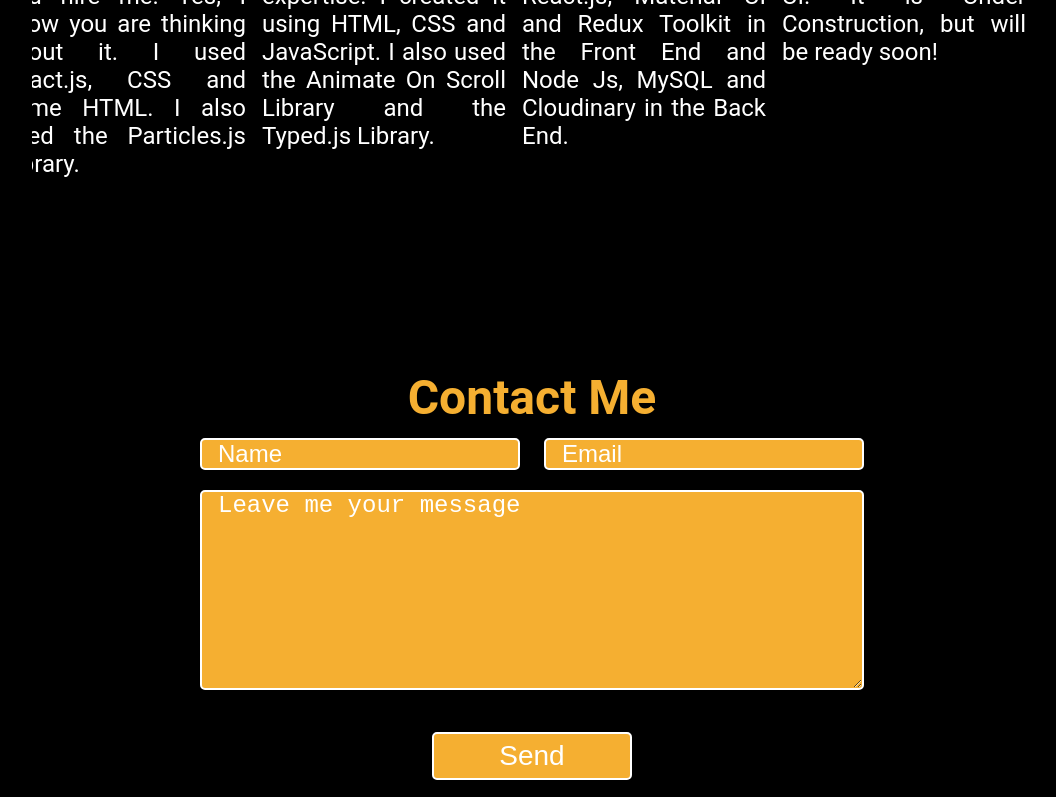
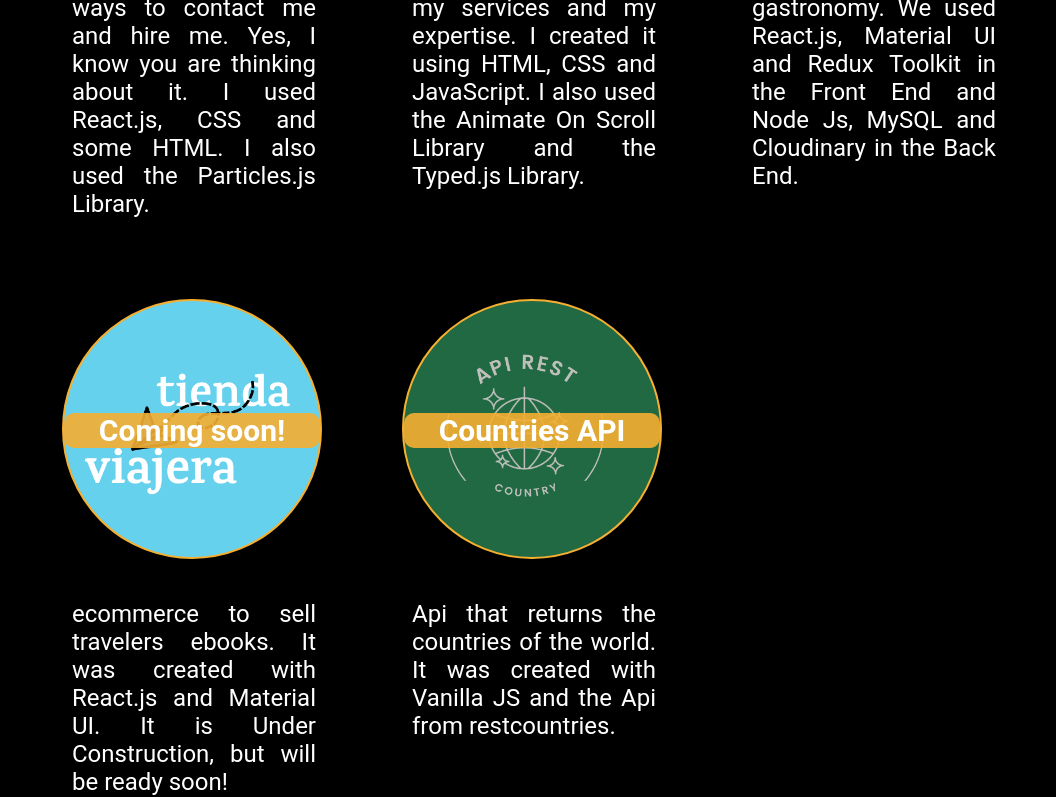
Before and after one commit to nicobonder/webdevportfolio, a React (Create React App) app: page / in a window 1280 px wide. Shown: the part 2000-2797 px from the top of the page, without its empty margins (108-1164 px from the left). Built offline with nearby package versions, Linux system fonts and the light colour scheme.

Commit message:
api country project added and grid style added

```diff
--- a/src/components/Project.js
+++ b/src/components/Project.js
@@ -9,7 +9,7 @@ export default function Project(){
     return(
         <section className="projectSection">
             <h2>My projects</h2>
-            <div className="project">
+            <div className="project grid">
                 {
                     projectsEn.map(proyecto => ( //projectsEn es la array en projectDataEn, ProyectoCard es la card de proyectos individuales
                         <div>
--- a/src/components/Proyectos.js
+++ b/src/components/Proyectos.js
@@ -9,7 +9,7 @@ export default function Project(){
     return(
         <section className="projectSection">
             <h2>Mis proyectos</h2>
-            <div className="project">
+            <div className="project grid">
                 {
                     projects.map(proyecto => ( //projects es la array en projectData, ProyectoCard es la card de proyectos individuales
                         <div>
--- a/src/projectData.js
+++ b/src/projectData.js
@@ -25,14 +25,6 @@ const projects = [
     description: "Proyecto grupal en el que creamos una red social dedicada a la gastronomía. En el Front End usamos React.js, Material UI y Redux Toolkit, mientras que en el Back End usamos Node Js, MySQL y Cloudinary.",
     img: "",
     },
-/*    {id: 3,
-    clase: "gout",
-    link: "http://altoviaje.herokuapp.com/",
-    title: "Click para ver el proyecto",
-    name: "Alto Viaje",
-    description: "La página simula un blog de viajes. Tiene diferentes secciones y páginas. Incluí una sección para vender mis libros usando un API de Paypal. El sitio fue creado con HTML, CSS y JavaScript. Trabajé con EJS. También incluí la librería Scroll Trigger. Me encanta como queda el avioncito moviéndose por la página!",
-    img: "",
-    },*/
     {id: 4,
     clase: "tienda",
     link: "https://tiendaviajera.netlify.app/",
@@ -41,6 +33,14 @@ const projects = [
     description: "ecommerce creado para vender ebooks y artículos digitales de viajeros. Fue creado con React.js y Material UI.",
     img: "",
     },
+    {id: 5,
+    clase: "apiCountries",
+    link: "https://nicobondercountries.netlify.app/",
+    title: "Click para ver el proyecto",
+    name: "Countries API",
+    description: "Api que muestra los países de todo el mundo. Fue creado con Vanilla JS y la api de restcountries.",
+    img: "",
+    }
 ];
 
 export default projects;
--- a/src/projectDataEn.js
+++ b/src/projectDataEn.js
@@ -25,14 +25,6 @@ const projectsEn = [
     description: "Group project in which we created a social network dedicated to gastronomy. We used React.js, Material UI and Redux Toolkit in the Front End and Node Js, MySQL and Cloudinary in the Back End.",
     img: "",
     },
-    /*{id: 3,
-    clase: "gout",
-    link: "http://altoviaje.herokuapp.com/",
-    title: "Click to open this project",
-    name: "Alto Viaje",
-    description: "This site emulate a travel blog. It has different sections and pages. I also included a section to sell my books using a Paypal API. The site was created using  HTML, CSS and JavaScript. I worked with EJS. I included the Scroll Trigger Library. I love the airplane moving through the page!",
-    img: "",
-    },*/
     {id: 4,
     clase: "tienda",
     link: "https://tiendaviajera.netlify.app/",
@@ -41,6 +33,14 @@ const projectsEn = [
     description: "ecommerce to sell travelers ebooks. It was created with React.js and Material UI. It is Under Construction, but will be ready soon!",
     img: "",
     },
+    {id: 5,
+    clase: "apiCountries",
+    link: "https://nicobondercountries.netlify.app/",
+    title: "Click to open this project",
+    name: "Countries API",
+    description: "Api that returns the countries of the world. It was created with Vanilla JS and the Api from restcountries.",
+    img: "",
+    }
 ]
 
 export default projectsEn;
--- a/src/style.css
+++ b/src/style.css
@@ -138,7 +138,6 @@
         cursor: pointer;
     }
 
-
     .about h2{
         color: #F5AF31;
         font-size: 0.8rem;
@@ -290,82 +289,69 @@
         color: white;
     }
 
+    .portfolioReact, .content, .tienda, .gout, .apiCountries{
+        width: 5rem;
+        height: 5rem;
+        background-repeat: no-repeat;
+        text-align: center;
+        align-items: center;
+        justify-content: center;
+        border-radius: 50%;
+        border: solid 2px #F5AF31;
+    }
+
     .portfolioReact{
-        width: 5rem;
         background-image: url(./Images/logo_1.png);
         background-size: 140%;
         background-position-x: -0.8rem;
         background-position-y: -0.75rem;
-        height: 5rem;
-        background-repeat: no-repeat;
-        text-align: center;
-        align-items: center;
-        justify-content: center;
-        border-radius: 50%;
-        border: solid 2px #F5AF31;
         margin-bottom: 3rem;
     }
 
     .content{
-        width: 5rem;
         background-image: url(./Images/sentado.png);
         background-size: 100%;
-        height: 5rem;
-        background-repeat: no-repeat;
-        text-align: center;
-        align-items: center;
-        justify-content: center;
-        border-radius: 50%;
-        border: solid 2px #F5AF31;
         margin-bottom: 3rem;
         margin-top: 1rem;
-
     }
 
     .gout{
-        width: 5rem;
-        background-image: url(./Images/logoAltoViaje.png);
-        background-size: 100%;
-        height: 5rem;
-        background-repeat: no-repeat;
-        text-align: center;
-        align-items: center;
-        justify-content: center;
-        border-radius: 50%;
-        border: solid 2px #F5AF31;
+        background-image: url(./Images/logo3.png);
+        background-size: 101%;
         margin-bottom: 2.5rem;
         margin-top: 1rem;
     }
 
     .tienda{
-        width: 5rem;
         background-image: url(./Images/logoTienda.png);
         background-size: 100%;
-        height: 5rem;
-        background-repeat: no-repeat;
-        text-align: center;
-        align-items: center;
-        justify-content: center;
-        border-radius: 50%;
-        border: solid 2px #F5AF31;
         margin-bottom: 2.5rem;
-        margin-top: 2.5rem;
-    }
-
-    .contactSection{
-        display: flex;
-        flex-direction: column;
-    }
-
-    .contactSection h2{
+        margin-top: 1.5rem;
+    }
+
+    .apiCountries{
+        background-image: url(./Images/logoConuntry.png);
+        background-size: 100%;
+        margin-bottom: 2rem;
+        margin-top: 0.5rem;
+    }
+
+    .myForm{
+        display: flex;
+        flex-direction: column;
+        color: #e92b2d;
+        margin-top: 0;
+    }
+
+    .myForm h2{
         color: #F5AF31;
         font-size: 0.8rem;
-        margin: 1rem 0 0.7rem 0;
+        margin: 0.5rem 0 0.7rem 0;
     }
 
     .data{
         display: flex;
-        flex-direction: row;
+        flex-direction: column;
         align-items: center;
     }
 
@@ -374,74 +360,15 @@
         border-radius: 0.125rem;
         color: white;
         background-color: #F5AF31;
-        font-size: 0.4rem;
         text-align: left;
         margin: 0rem 0 0.5rem 0;
+        width: 7.5rem;
+        font-size: 0.5rem;
+        padding-left: 0.2rem;
     }
 
     input::placeholder{
         color: white;
-        padding-left: 0.2rem;
-    }
-
-    textarea{
-        border: 2px solid white;
-        border-radius: 0.125rem;
-        color: white;
-        background-color: #F5AF31;
-        font-size: 0.4rem;
-        width: 7.5rem;
-        height: 3rem;
-        text-align: left;
-        margin-bottom: 0.3rem;
-    }
-
-    textarea::placeholder{
-        color: white;
-        padding-left: 0.2rem;
-    }
-
-    button{
-        border: 0.05rem solid white;
-        border-radius: 0.125rem;
-        color: white;
-        background-color: #F5AF31;
-        font-size: 0.5rem;
-        width: 3rem;
-        height: 1rem;
-        text-align: center;
-        margin-bottom: 0rem;
-    }
-
-    button:hover{
-        cursor: pointer;
-    }
-
-    .error{
-        font-size: 0.5rem;
-        color: white;
-
-    }
-
-    #contact{
-        animation-duration: 3s;
-        animation-name: contact;
-        animation-iteration-count: infinite;
-    }
-
-    .contactSection{
-        display: flex;
-        flex-direction: column;
-    }
-
-    .data{
-        display: flex;
-        flex-direction: column;
-    }
-    input{
-        width: 7.5rem;
-        font-size: 0.5rem;
-        margin-bottom: 0rem;
         padding-left: 0.2rem;
     }
 
@@ -454,21 +381,53 @@
     }
 
     textarea{
+        display: block;
         font-size: 0.5rem;
         width: 7.5rem;
-        height: 5rem;
-        margin-bottom: 0.5rem;
         margin-top: 0.3rem;
         padding-left: 0.2rem;
+        border: 2px solid white;
+        border-radius: 0.125rem;
+        color: white;
+        background-color: #F5AF31;
+        height: 3rem;
+        text-align: left;
+        margin-bottom: 0.3rem;
+    }
+
+    textarea::placeholder{
+        color: white;
+        padding-left: 0.2rem;
     }
 
     button{
+        border: 0.05rem solid white;
+        border-radius: 0.125rem;
+        color: white;
+        background-color: #F5AF31;
+        text-align: center;
+        margin-bottom: 0rem;
         font-size: 0.7rem;
         width: 4rem;
         height: 1.2rem;
         cursor: pointer;
     }
 
+    button:hover{
+        cursor: pointer;
+    }
+
+    .error{
+        font-size: 0.5rem;
+        color: white;
+    }
+
+    #contact{
+        animation-duration: 3s;
+        animation-name: contact;
+        animation-iteration-count: infinite;
+    }
+
     form .error {
         color: #e92b2d;
         font-weight: 400;
@@ -484,17 +443,6 @@
         font-size: 14px;
         padding-top: 20px;
         color: #02a802;
-    }
-
-    .myForm{
-        color: #e92b2d;
-        margin-top: 0;
-    }
-
-    .myForm h2{
-        font-size: 0.8rem;
-        color: #F5AF31;
-        margin-top: 0rem;
     }
 
     .validationError{
@@ -602,7 +550,6 @@
         font-size: 0.6rem;
         margin: 0 0 1rem 0rem;
     }
-
 
     .fab{
         color: #4BC858;
@@ -751,7 +698,6 @@
         padding: 0.1rem 0.2rem;
     }
 
-
     .right2 a{
         color: white;
         text-decoration: none;
@@ -784,6 +730,7 @@
     .project{
         display: flex;
         flex-direction: column;
+        align-items: center;
     }
 
     .projectSection h3{
@@ -806,80 +753,83 @@
         color: white;
     }
 
+    .portfolioReact, .content, .gout, .tienda, .apiCountries{
+        width: 5rem;
+        height: 5rem;
+        background-repeat: no-repeat;
+        text-align: center;
+        align-items: center;
+        justify-content: center;
+        border-radius: 50%;
+        border: solid 2px #F5AF31;
+        margin-top: 0;
+    }
+
     .portfolioReact{
-        width: 5rem;
         background-image: url(./Images/logo_1.png);
         background-size: 140%;
         background-position-x: -0.8rem;
         background-position-y: -0.75rem;
-        height: 5rem;
-        background-repeat: no-repeat;
-        text-align: center;
-        align-items: center;
-        justify-content: center;
-        border-radius: 50%;
-        border: solid 2px #F5AF31;
+        margin-bottom: 3rem;
     }
 
     .content{
-        width: 5rem;
         background-image: url(./Images/sentado.png);
         background-size: 100%;
-        height: 5rem;
-        background-repeat: no-repeat;
-        text-align: center;
-        align-items: center;
-        justify-content: center;
-        border-radius: 50%;
-        border: solid 2px #F5AF31;
-        margin-top: 0rem;
     }
 
     .gout{
-        width: 5rem;
-        /*background-image: url(./Images/logoAltoViaje.png);*/
         background-image: url(./Images/logo3.png);
-        background-size: 100%;
-        height: 5rem;
-        background-repeat: no-repeat;
-        text-align: center;
-        align-items: center;
-        justify-content: center;
-        border-radius: 50%;
-        border: solid 2px #F5AF31;
-        margin-top: 0rem;
+        background-size: 101%;
     }
 
     .tienda{
-        width: 5rem;
         background-image: url(./Images/logoTienda.png);
         background-size: 100%;
-        height: 5rem;
-        background-repeat: no-repeat;
-        text-align: center;
-        align-items: center;
-        justify-content: center;
-        border-radius: 50%;
-        border: solid 2px #F5AF31;
-        margin-top: 1rem;
-    }
-
-    .contactSection{
-        display: flex;
-        flex-direction: column;
+    }
+
+    .apiCountries{
+        background-image: url(./Images/logoConuntry.png);
+        background-size: 100%;
+        margin-bottom: 2.5rem;
+
+    }
+
+    .myForm{
+        display: flex;
+        flex-direction: column;
+        margin-top: -1rem;
+    }
+
+    .myForm h2{
+        font-size: 0.8rem;
+        color: #F5AF31;
+        margin-top: 0;
     }
 
     .data{
         display: flex;
         flex-direction: row;
         justify-content: center;
-    }
-
-    input{
+        align-items: center;
+    }
+
+    #name, #email {
         width: 6rem;
         font-size: 0.5rem;
-        margin: 0.3rem;
         padding-left: 0.2rem;
+        background-color: #F5AF31;
+        color: white;
+        border-radius: 0.125rem;
+    }
+
+    #name{
+        margin: 0.3rem 0.3rem 0.3rem 0;
+
+    }
+    #email{
+        margin: 0.3rem 0 0.3rem 0.3rem;
+
     }
 
     form label {
@@ -896,6 +846,10 @@
         height: 5rem;
         margin-bottom: 0.5rem;
         padding-left: 0.2rem;
+        /*margin-left: 0.3rem;*/
+        background-color: #F5AF31;
+        color: white;
+        border-radius: 0.125rem;
     }
 
     button{
@@ -903,6 +857,9 @@
         width: 4rem;
         height: 1.2rem;
         cursor: pointer;
+        background-color: #F5AF31;
+        color: white;
+        border-radius: 0.125rem;
     }
 
     form .error {
@@ -920,17 +877,6 @@
         font-size: 14px;
         padding-top: 20px;
         color: #02a802;
-    }
-
-    .myForm{
-        color: #e92b2d;
-        margin-top: -1rem;
-    }
-
-    .myForm h2{
-        font-size: 0.8rem;
-        color: #F5AF31;
-        margin-top: 0;
     }
 
     .validationError{
@@ -1107,8 +1053,6 @@
         align-items: center;
     }
 
-
-
     .projectSection h3{
         color: white;
         font-size: 0.6rem;
@@ -1130,12 +1074,8 @@
         color: white;
     }
 
-    .portfolioReact{
+    .portfolioReact, .content, .tienda, .gout, .apiCountries{
         width: 6rem;
-        background-image: url(./Images/logo_1.png);
-        background-size: 140%;
-        background-position-x: -0.95rem;
-        background-position-y: -0.9rem;
         height: 6rem;
         background-repeat: no-repeat;
         text-align: center;
@@ -1145,45 +1085,30 @@
         border: solid 2px #F5AF31;
     }
 
+    .portfolioReact {
+        background-size: 140%;
+        background-position-x: -0.95rem;
+        background-position-y: -0.9rem;
+    }
+
     .content{
-        width: 6rem;
-        background-image: url(./Images/sentado.png);
         background-size: 100%;
-        height: 6rem;
-        background-repeat: no-repeat;
-        text-align: center;
-        align-items: center;
-        justify-content: center;
-        border-radius: 50%;
-        border: solid 2px #F5AF31;
-        margin-top: 2.5rem;
+        margin-top: 0.5rem;
     }
 
     .gout{
-        width: 6rem;
         background-size: 100%;
-        height: 6rem;
-        background-repeat: no-repeat;
-        text-align: center;
-        align-items: center;
-        justify-content: center;
-        border-radius: 50%;
-        border: solid 2px #F5AF31;
-        margin-top: 2.5rem;
+        margin-top: 3.5rem;
     }
 
     .tienda{
-        width: 6rem;
-        background-image: url(./Images/logoTienda.png);
         background-size: 100%;
-        height: 6rem;
-        background-repeat: no-repeat;
-        text-align: center;
-        align-items: center;
-        justify-content: center;
-        border-radius: 50%;
-        border: solid 2px #F5AF31;
         margin-top: 3.5rem;
+    }
+
+    .apiCountries{
+        background-size: 100%;
+        margin-top: 3rem;
     }
 
     @keyframes contact {
@@ -1197,15 +1122,17 @@
         }
     }
 
-    .contactSection{
-        display: flex;
-        flex-direction: column;
-        margin-top: 3rem;
-    }
-    .contactSection h2{
+    .myForm{
+        display: flex;
+        flex-direction: column;
+        color: #e92b2d;
+        margin-top: -2.2rem;
+    }
+
+    .myForm h2{
         color: #F5AF31;
         font-size: 1.1rem;
-        margin: 2rem 0 1rem 0;
+        margin: 1rem 0;
     }
 
     .data{
@@ -1214,14 +1141,16 @@
         align-items: center;
     }
 
-    input{
+    #name, #email{
         border: 0.05rem solid white;
         border-radius: 0.125rem;
         color: white;
         background-color: #F5AF31;
-        font-size: 0.4rem;
         text-align: left;
-        margin: 0rem 0.3rem 0.5rem 00.3rem;
+        width: 8rem;
+        font-size: 0.6rem;
+        margin-bottom: 0.5rem;
+        padding-left: 0.2rem;
     }
 
     input::placeholder{
@@ -1234,11 +1163,12 @@
         border-radius: 0.125rem;
         color: white;
         background-color: #F5AF31;
-        font-size: 0.4rem;
-        width: 7.5rem;
-        height: 3rem;
         text-align: left;
-        margin-bottom: 0.3rem;
+        font-size: 0.6rem;
+        width: 16.6rem;
+        height: 5rem;
+        margin-bottom: 1rem;
+        padding-left: 0.2rem;
     }
 
     textarea::placeholder{
@@ -1251,11 +1181,12 @@
         border-radius: 0.125rem;
         color: white;
         background-color: #F5AF31;
-        font-size: 0.5rem;
-        width: 3rem;
-        height: 1rem;
         text-align: center;
         margin-bottom: 0rem;
+        font-size: 0.7rem;
+        width: 4rem;
+        height: 1.2rem;
+        cursor: pointer;
     }
 
     button:hover{
@@ -1265,14 +1196,6 @@
     .error{
         font-size: 0.5rem;
         color: white;
-
-    }
-
-    input{
-        width: 8rem;
-        font-size: 0.6rem;
-        margin-bottom: 0.5rem;
-        padding-left: 0.2rem;
     }
 
     form label {
@@ -1283,21 +1206,6 @@
         color: #1f1f1f;
     }
 
-    textarea{
-        font-size: 0.6rem;
-        width: 16.6rem;
-        height: 5rem;
-        margin-bottom: 1rem;
-        padding-left: 0.2rem;
-    }
-
-    button{
-        font-size: 0.7rem;
-        width: 4rem;
-        height: 1.2rem;
-        cursor: pointer;
-    }
-
     form .error {
         color: #e92b2d;
         font-weight: 400;
@@ -1313,17 +1221,6 @@
         font-size: 14px;
         padding-top: 2rem;
         color: #02a802;
-    }
-
-    .myForm{
-        color: #e92b2d;
-        margin-top: -6rem;
-    }
-
-    .myForm h2{
-        font-size: 1rem;
-        color: #F5AF31;
-        margin-top: 7.5rem;
     }
 
     .validationError{
@@ -1366,7 +1263,6 @@
         transform: translateX(-73%);
     }
 
-
     .hello{
         margin-left: 0rem;
         font-size: 0.6rem;
@@ -1507,7 +1403,6 @@
 
     .project{
         display: flex;
-
     }
 
     .projectSection h3{
@@ -1516,6 +1411,14 @@
         border-radius: 0.25rem;
     }
 
+    .grid{
+        display: grid;
+        grid-template-columns: 31% 31% 31%;
+        grid-template-rows: 1fr 1fr 1fr;
+        grid-gap: 1rem;
+        margin: 0 0 1rem 0;
+    }
+
     .content{
         margin-top: 3.5rem;
     }
@@ -1526,14 +1429,19 @@
 
     .tienda{
         margin-top: 4.6rem;
-    }
-
-    .contactSection{
+        background-size: 101%;
+    }
+
+    .apiCountries{
+        margin-top: 3.5rem;
+    }
+
+    .myForm{
         display: flex;
         flex-direction: column;
         margin-top: 3rem;
     }
-    .contactSection h2{
+    .myForm h2{
         color: #F5AF31;
         font-size: 1.1rem;
         margin: 2rem 0 1rem 0;
@@ -1594,7 +1502,6 @@
     .myForm{
         color: #e92b2d;
         margin-top: -5rem;
-
     }
 
     .myForm h2{
@@ -1632,7 +1539,6 @@
 
     .left{
         width: 60%;
-
     }
 
     .right{
@@ -1645,7 +1551,6 @@
         width: auto;
         transform: translateX(-58%);
     }
-
 
     .hello{
         margin-left: 0.5rem;
@@ -1764,21 +1669,77 @@
         transform: translate(85%, 10%);
     }
 
-    .contactSection{
-        display: flex;
-        flex-direction: column;
-        margin-top: 3rem;
-    }
-    .contactSection h2{
+    .grid{
+        display: grid;
+        grid-template-columns: repeat(3, 6.5rem);
+        grid-template-rows: repeat(2, 8.5rem);
+        gap: 4rem 0.5rem;
+        justify-content: center;
+    }
+
+    .portfolioReact, .content, .tienda, .gout, .apiCountries{
+        width: 6rem;
+        height: 6rem;
+        background-repeat: no-repeat;
+        text-align: center;
+        align-items: center;
+        justify-content: center;
+        border-radius: 50%;
+        border: solid 2px #F5AF31;
+    }
+
+    .portfolioReact {
+        background-size: 140%;
+        background-position-x: -0.95rem;
+        background-position-y: -0.9rem;
+        margin-top: 1rem;
+    }
+
+    .content{
+        background-size: 100%;
+        margin-top: -2rem;
+    }
+
+    .gout{
+        background-size: 100%;
+        margin-top: -2rem;
+    }
+
+    .tienda{
+        background-size: 100%;
+        margin-top: -0.2rem;
+        background-size: 104%;
+    }
+
+    .apiCountries{
+        background-size: 100%;
+        margin-top: 2.4rem;
+    }
+
+    .projectSection p{
+        font-size: 0.5rem;
+        margin: 3rem 0rem 5rem 0rem;
+        text-align: justify;
+        width: 6rem;
+    }
+
+    .myForm{
+        display: flex;
+        flex-direction: column;
+        color: #e92b2d;
+        margin-top: -8rem;
+    }
+
+    .myForm h2{
+        font-size: 1.2rem;
         color: #F5AF31;
-        font-size: 1.1rem;
-        margin: 2rem 0 1rem 0;
-    }
-
-    input{
-        width: 8rem;
-        font-size: 0.6rem;
-        margin: 0.3rem auto;
+        margin-top: 9.5rem;
+    }
+
+    #nombre, #email{
+        width: 9.5rem;
+        font-size: 0.6rem;
+        margin-bottom: 0.5rem;
         padding-left: 0.2rem;
     }
 
@@ -1826,19 +1787,6 @@
         color: #02a802;
     }
 
-
-    .myForm{
-        color: #e92b2d;
-        margin-top: -8rem;
-
-    }
-
-    .myForm h2{
-        font-size: 1.2rem;
-        color: #F5AF31;
-        margin-top: 9.5rem;
-    }
-
     .validationError{
         color: red;
         font-size: 0.4rem;
@@ -1980,6 +1928,14 @@
         transform: translate(75%, 10%);
     }
 
+    .grid{
+        display: grid;
+        grid-template-columns: repeat(3, 6.5rem);
+        grid-template-rows: repeat(2, 8.5rem);
+        gap: 8rem 2rem;
+        justify-content: center;
+    }
+
     .projectSection{
         margin: 1rem -0.5rem;
     }
@@ -1990,52 +1946,55 @@
     }
 
     .projectSection p{
-        margin: 3.8rem 0;
+        margin: 3.8rem 0 1rem 0;
         font-size: 0.6rem;
         width: 6.5rem;
     }
 
-    .project{
+    /*.project{
         display: flex;
         flex-direction: row;
         margin: 0rem 0rem 6rem -1rem;
         justify-content: space-evenly;
-    }
+    }*/
 
     .projectSection h3{
         font-size: 0.75rem;
         margin-top: 2.8rem;
     }
 
-    .content{
+    .portfolioReact, .content, .gout, .tienda, .apiCountries{
         width: 6.5rem;
         height: 6.5rem;
-        margin-top: 0;
-       }
-
-    .gout{
-        width: 6.5rem;
-        height: 6.5rem;
-        margin-top: 0;
     }
 
     .portfolioReact{
-        width: 6.5rem;
         background-size: 130%;
         background-position-x: -1rem;
         background-position-y: -0.8rem;
-        height: 6.5rem;
+        margin-top: 3rem;
+    }
+
+    .content{
         margin-top: 0;
        }
 
+    .gout{
+        margin-top: 0;
+    }
+
     .tienda{
-        width: 6.5rem;
         background-size: 110%;
         background-position-x: -0.5rem;
         background-position-y: -0.1rem;
-        height: 6.5rem;
-        margin-top: 0;
-
+        margin-top: 1.5rem;
+       }
+
+    .apiCountries{
+        background-size: 110%;
+        background-position-x: -0.5rem;
+        background-position-y: -0.1rem;
+        margin-top: 4rem;
     }
 
     input{
@@ -2095,7 +2054,7 @@
         color: #e92b2d;
         display: flex;
         flex-direction: column;
-        margin-top: 6rem;
+        margin-top: 4rem;
     }
 
     .myForm h2{
@@ -2104,6 +2063,13 @@
         margin-top: 0.5rem;
     }
 
+    #nombre, #email{
+        width: 8rem;
+        font-size: 0.6rem;
+        margin-bottom: 0.5rem;
+        padding-left: 0.2rem;
+    }
+
     .validationError{
         color: red;
         font-size: 0.5rem;
```
Also changed, not shown: src/components/Introduction.js (+2 -10 lines), src/Images/logoConuntry.png (added), 1 other file (tests, documents, lock files or other folders). Lines whose indentation alone changed are shown as unchanged.
